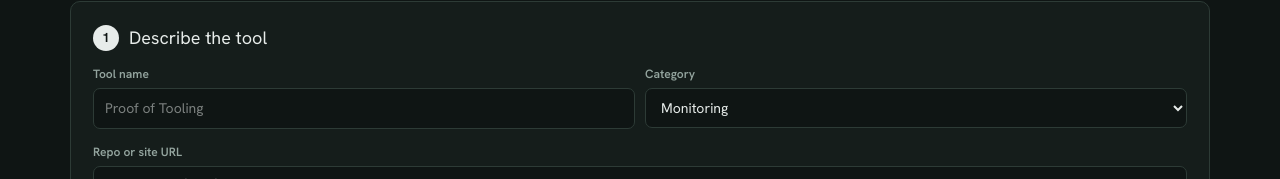
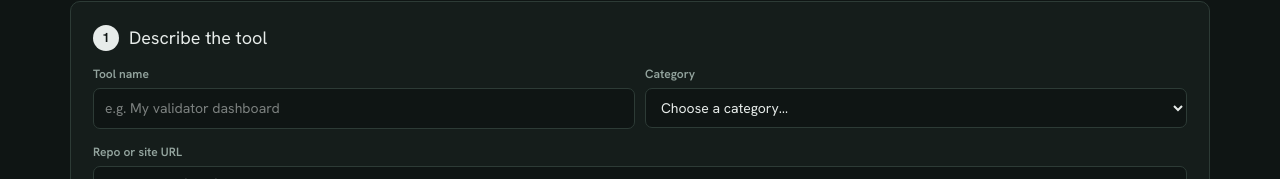
Before and after one commit to PsychoVR/proof-of-tooling, a Next.js app: page /claim in a window 1280 px wide. Shown: the part 267-446 px from the top of the page. Built offline with nearby package versions, Linux system fonts and the light colour scheme.

Commit message:
feat: prefill listed tools in the claim form and require a category

```diff
--- a/app/claim/page.tsx
+++ b/app/claim/page.tsx
@@ -1,7 +1,9 @@
 import type { Metadata } from "next";
 import { ClaimWizard } from "@/components/ClaimWizard";
 import { pageMetadata } from "@/lib/seo";
+import { getToolByUrl } from "@/lib/queries";
 import { parseClaimPrefill } from "@/lib/ui/claim";
+import type { ToolWithClaims } from "@/lib/types";
 
 export const metadata: Metadata = pageMetadata({
   title: "Claim a tool",
@@ -11,14 +13,23 @@ export const metadata: Metadata = pageMetadata({
 });
 
 export default async function ClaimPage({ searchParams }: { searchParams: Promise<Record<string, string | string[] | undefined>> }) {
-  const initial = parseClaimPrefill(await searchParams);
+  let initial = parseClaimPrefill(await searchParams);
+  // A url that is already listed takes its name and category from the directory, not from the link.
+  let listed: ToolWithClaims | null = null;
+  if (initial.url) {
+    listed = await getToolByUrl(initial.url).catch(() => null);
+    if (listed) initial = { ...initial, name: listed.name, category: listed.category };
+  }
   return (
     <>
       <h1 className="page-title">Claim a tool</h1>
       <p className="lede" style={{ marginTop: 8 }}>
         Sign one line with your validator identity key. Three steps, and the keypair never leaves your machine.
       </p>
-      <ClaimWizard initial={initial} />
+      <ClaimWizard
+        initial={initial}
+        listed={listed ? { slug: listed.slug, claimed: listed.status === "claimed", creditedTo: listed.owner?.name ?? null } : undefined}
+      />
     </>
   );
 }
--- a/components/ClaimWizard.tsx
+++ b/components/ClaimWizard.tsx
@@ -25,11 +25,18 @@ import { WebProofTabs } from "./WebProofTabs";
 const PROOF_FILE = ".proof-of-tooling.json";
 const STEPS = ["Describe the tool", "Sign the claim", "Verify the signature"];
 
-export function ClaimWizard({ initial }: { initial?: ClaimPrefill }) {
+export interface ListedTool {
+  slug: string;
+  /** True when the tool already has an active claim. */
+  claimed: boolean;
+  creditedTo: string | null;
+}
+
+export function ClaimWizard({ initial, listed }: { initial?: ClaimPrefill; listed?: ListedTool }) {
   const [step, setStep] = useState(0);
   const [toolName, setToolName] = useState(initial?.name ?? "");
   const [url, setUrl] = useState(initial?.url ?? "");
-  const [category, setCategory] = useState<Category>(initial?.category ?? "Monitoring");
+  const [category, setCategory] = useState<Category | "">(initial?.category ?? "");
   const [identity, setIdentity] = useState("");
   const [signature, setSignature] = useState("");
   const [touched, setTouched] = useState(false);
@@ -55,11 +62,11 @@ export function ClaimWizard({ initial }: { initial?: ClaimPrefill }) {
       .catch(() => {});
     return () => ctl.abort();
   }, [repoKey, step]);
-  const request = { message, signature: signature.trim(), category, toolName: toolName.trim() };
+  const request = { message, signature: signature.trim(), category: category || undefined, toolName: toolName.trim() };
 
   const next = () => {
     setTouched(true);
-    if (urlErr || idErr || !toolName.trim()) return;
+    if (urlErr || idErr || !toolName.trim() || !category) return;
     setTouched(false);
     setStep(1);
   };
@@ -101,19 +108,34 @@ export function ClaimWizard({ initial }: { initial?: ClaimPrefill }) {
             <span className="num" aria-hidden="true">1</span>
             <h2>Describe the tool</h2>
           </div>
+          {listed && (
+            <p className="note" role="status">
+              {listed.claimed ? (
+                <>
+                  This tool already has an active claim. <Link className="linkplain" href={`/t/${listed.slug}`}>See its page</Link>; you can still add your own claim.
+                </>
+              ) : (
+                <>
+                  This tool is already listed, unclaimed{listed.creditedTo ? `, credited to ${listed.creditedTo}` : ""}.
+                </>
+              )}
+            </p>
+          )}
           <div className="row2">
             <div className="field">
               <label htmlFor="c-name">Tool name</label>
-              <input id="c-name" value={toolName} maxLength={80} onChange={(e) => setToolName(e.target.value)} placeholder="Proof of Tooling" aria-invalid={touched && !toolName.trim()} />
+              <input id="c-name" value={toolName} maxLength={80} onChange={(e) => setToolName(e.target.value)} placeholder="e.g. My validator dashboard" aria-invalid={touched && !toolName.trim()} />
               {touched && !toolName.trim() && <span className="err">Enter the tool name.</span>}
             </div>
             <div className="field">
               <label htmlFor="c-cat">Category</label>
-              <select id="c-cat" value={category} onChange={(e) => setCategory(e.target.value as Category)}>
+              <select id="c-cat" value={category} onChange={(e) => setCategory(e.target.value as Category | "")} aria-invalid={touched && !category} aria-describedby="c-cat-e">
+                <option value="">Choose a category…</option>
                 {CATEGORIES.map((c) => (
                   <option key={c}>{c}</option>
                 ))}
               </select>
+              {touched && !category && <span id="c-cat-e" className="err">Choose a category.</span>}
             </div>
           </div>
           <div className="field">
--- a/lib/queries.ts
+++ b/lib/queries.ts
@@ -143,6 +143,12 @@ export async function getToolBySlug(slug: string): Promise<ToolWithClaims | null
   return (await withClaims(rows))[0] ?? null;
 }
 
+/** Tool by canonical url (normalizeToolUrl form), with its claims; null when the url is not listed. */
+export async function getToolByUrl(url: string): Promise<ToolWithClaims | null> {
+  const rows = await getDb().select().from(tools).where(eq(tools.url, url)).limit(1);
+  return (await withClaims(rows))[0] ?? null;
+}
+
 export async function getToolSlugById(id: number): Promise<string | null> {
   const rows = await getDb().select({ slug: tools.slug }).from(tools).where(eq(tools.id, id)).limit(1);
   return rows[0]?.slug ?? null;
--- a/lib/ui/claim.ts
+++ b/lib/ui/claim.ts
@@ -209,7 +209,8 @@ export const toolPageUrl = (slug: string) => `${SITE_URL}/t/${slug}`;
 export interface ClaimPrefill {
   url: string;
   name: string;
-  category: Category;
+  /** Empty until the visitor (or the link) picks one. */
+  category: Category | "";
 }
 
 /** Link to the claim form with the tool already filled in (used by "Claim this"). */
@@ -227,6 +228,6 @@ export function parseClaimPrefill(params: Record<string, Param>): ClaimPrefill {
   return {
     url: rawUrl && !validateToolUrl(rawUrl) ? normalizeToolUrl(rawUrl) : "",
     name: first(params.name).replace(/[\u0000-\u001f\u007f]/g, " ").trim().slice(0, 80),
-    category: (CATEGORIES as readonly string[]).includes(category) ? (category as Category) : "Monitoring",
+    category: (CATEGORIES as readonly string[]).includes(category) ? (category as Category) : "",
   };
 }
```
Also changed, not shown: 2 other files (tests, documents, lock files or other folders).
